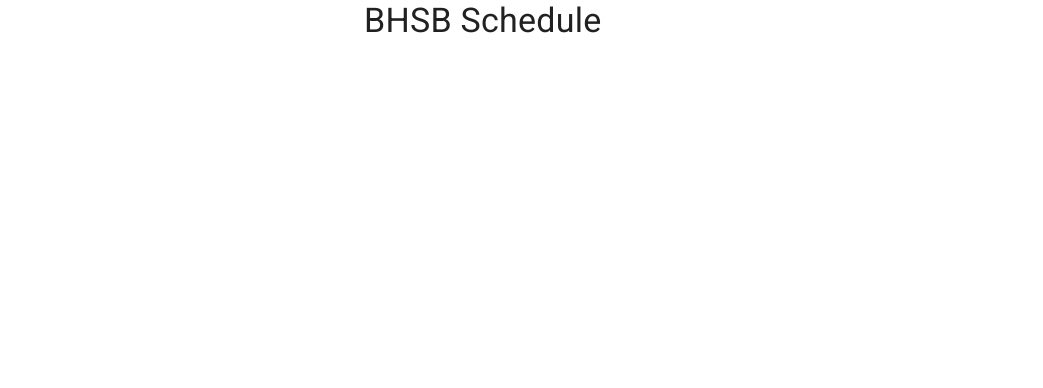
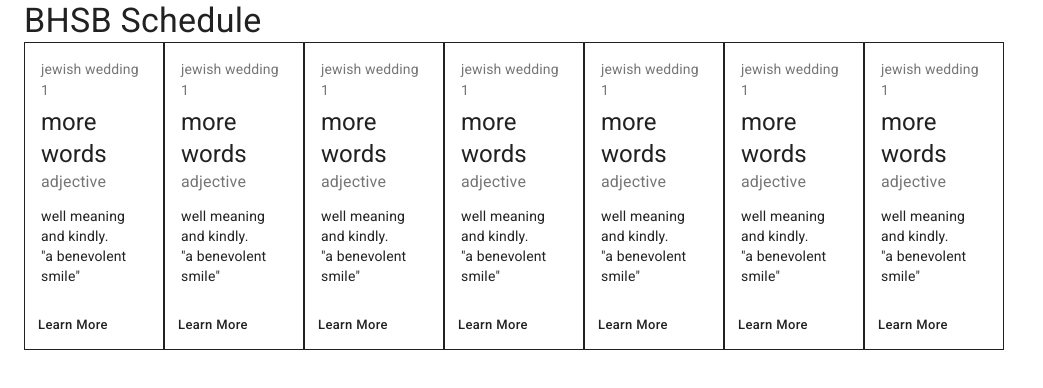
Before and after one commit to shylton/bhsb-schedule, a React (Create React App) app in the folder client/: page / in a window 1280 px wide. Shown: the top 388 px of the page, without its empty margins (0-1043 px from the left). Built offline with nearby package versions, Linux system fonts and the light colour scheme.

Commit message:
started EventSummary component

```diff
--- a/client/src/App.js
+++ b/client/src/App.js
@@ -1,14 +1,42 @@
+import React, { useState } from 'react'
+import Grid from '@material-ui/core/Grid'
 import Typography from '@material-ui/core/Typography'
 import Container from '@material-ui/core/Container'
+import EventSummary from './components/EventSummary'
+
+const event = {
+  id: '210711a',
+  date: new Date('2021-07-11'),
+  name: 'jewish wedding 1',
+  guest_count: 21,
+  event_start: 11,
+  event_end: 15,
+  notes: 'cool people at this wedding',
+  staff_needed: {
+    manager: 1,
+    captain: 1,
+    runner: 5
+  },
+  staff_signedup: {
+    manager: 1,
+    captain: 1,
+    runner: 3
+  }
+}
 
 function App() {
   return (
-    <Container maxWidth='sm'>
+    <Container>
       <Typography variant='h4'>
         BHSB Schedule
       </Typography>
+      <Grid container>
+        {[1,2,3,4,5,6,7].map((e) =>
+          <EventSummary event={event}></EventSummary>
+        )}
+      </Grid>
     </Container>
-  );
+  )
 }
 
-export default App;
+export default App
--- /dev/null
+++ b/client/src/components/EventSummary.js
@@ -0,0 +1,55 @@
+import React from 'react'
+
+import { makeStyles } from '@material-ui/core/styles'
+import Card from '@material-ui/core/Card'
+import Box from '@material-ui/core/Box'
+import CardActions from '@material-ui/core/CardActions'
+import CardContent from '@material-ui/core/CardContent'
+import Button from '@material-ui/core/Button'
+import Typography from '@material-ui/core/Typography'
+import Grid from '@material-ui/core/Grid'
+
+const useStyles = makeStyles({
+    root: {
+        maxWidth: 140,
+    },
+    title: {
+        fontSize: 14,
+    },
+    pos: {
+        marginBottom: 12,
+    },
+})
+
+
+const EventSummary = ({ event }) => {
+    const classes = useStyles()
+
+    return (
+        <Grid item>
+            <Box border={1} className={classes.root}>
+                <CardContent>
+                    <Typography className={classes.title} color="textSecondary" gutterBottom>
+                        {event.name}
+                    </Typography>
+                    <Typography variant="h5" component="h2">
+                        more words
+                    </Typography>
+                    <Typography className={classes.pos} color="textSecondary">
+                        adjective
+                    </Typography>
+                    <Typography variant="body2" component="p">
+                        well meaning and kindly.
+                        <br />
+                        {'"a benevolent smile"'}
+                    </Typography>
+                </CardContent>
+                <CardActions>
+                    <Button size="small">Learn More</Button>
+                </CardActions>
+            </Box>
+        </Grid>
+    )
+}
+
+export default EventSummary
```
Also changed, not shown: client/src/index.js (+7 -7 lines), client/src/theme.js (+4 -4 lines), 1 other file (tests, documents, lock files or other folders).
